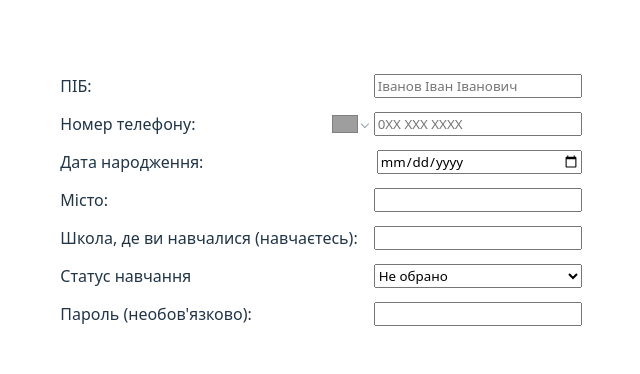
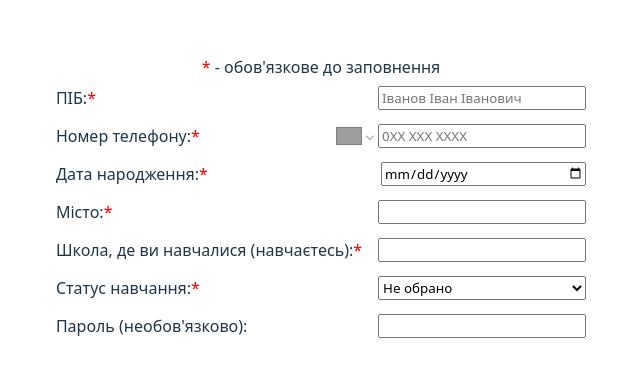
Before and after one commit to PanibratovR3/Test-About-Future-Job, a React (Vite) app in the folder client/: page / in a window 1280 px wide. Shown: the part 200-574 px from the top of the page, without its empty margins (319-959 px from the left). Built offline with nearby package versions, Linux system fonts and the light colour scheme; grey boxes are pictures that could not be loaded.

Commit message:
Added marks for required input fields.

```diff
--- a/client/src/components/login.jsx
+++ b/client/src/components/login.jsx
@@ -25,10 +25,18 @@ function Login() {
   const handlePasswordInputChange = (event) => {
     setPassword(event.target.value);
   };
+  // function handleSubmit() {
+
+  // }
   return (
     <div>
+      <div className="information">
+        <span className="required">*</span> - обов'язковe до заповнення
+      </div>
       <div className="form-row">
-        <label htmlFor="fullName">ПІБ: </label>
+        <label htmlFor="fullName">
+          ПІБ:<span className="required">*</span>{" "}
+        </label>
         <input
           id="fullName"
           name="fullName"
@@ -38,7 +46,9 @@ function Login() {
         />
       </div>
       <div className="form-row">
-        <label htmlFor="phoneNumber">Номер телефону:</label>
+        <label htmlFor="phoneNumber">
+          Номер телефону:<span className="required">*</span>
+        </label>
         <PhoneInput
           id="phoneNumber"
           placeholder="0XX XXX XXXX"
@@ -50,7 +60,9 @@ function Login() {
         />
       </div>
       <div className="form-row">
-        <label htmlFor="dateOfBirth">Дата народження: </label>
+        <label htmlFor="dateOfBirth">
+          Дата народження:<span className="required">*</span>{" "}
+        </label>
         <input
           type="date"
           id="dateOfBirth"
@@ -61,7 +73,9 @@ function Login() {
         />
       </div>
       <div className="form-row">
-        <label htmlFor="city">Місто: </label>
+        <label htmlFor="city">
+          Місто:<span className="required">*</span>{" "}
+        </label>
         <input
           id="city"
           name="city"
@@ -70,7 +84,10 @@ function Login() {
         />
       </div>
       <div className="form-row">
-        <label htmlFor="school">Школа, де ви навчалися (навчаєтесь): </label>
+        <label htmlFor="school">
+          Школа, де ви навчалися (навчаєтесь):
+          <span className="required">*</span>{" "}
+        </label>
         <input
           id="school"
           name="school"
@@ -79,7 +96,9 @@ function Login() {
         />
       </div>
       <div className="form-row">
-        <label htmlFor="studyingStatus">Статус навчання</label>
+        <label htmlFor="studyingStatus">
+          Статус навчання:<span className="required">*</span>
+        </label>
         <select
           value={requiredFormInputs.studyingStatus}
           onChange={handleRequiredFormInputChange}
@@ -110,6 +129,10 @@ function Login() {
           onChange={handlePasswordInputChange}
         />
       </div>
+      <div className="error-field"></div>
+      {/* <div className="form-row">
+        <button>Зареєструватися і почати тест</button>
+      </div> */}
     </div>
   );
 }
--- a/client/src/styles/login.css
+++ b/client/src/styles/login.css
@@ -13,6 +13,16 @@
     min-width: 208px;
 }
 
+.error-field {
+    text-align: center;
+    color: red;
+    font-weight: bold;
+}
+
+.required {
+    color: red;
+}
+
 input, select {
     font-family: inherit;
 }
```
